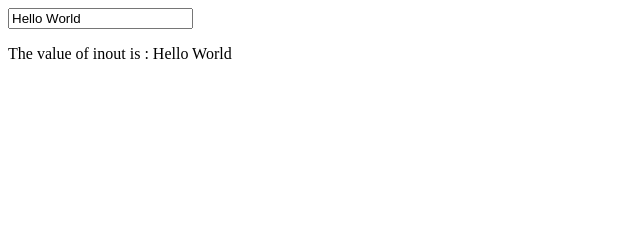
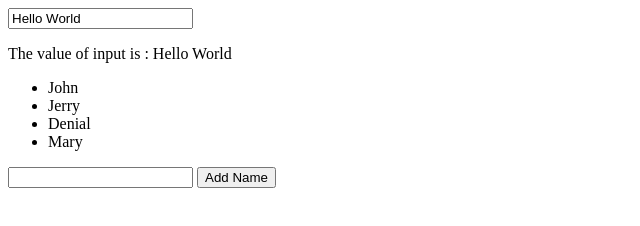
Before and after one commit to developer6969/vue-laracast, a plain HTML site: page vue-index.html in a window 1280 px wide. Shown: the whole page, without its empty margins (0-640 px from the left). Drawn offline with Linux system fonts and the light colour scheme.

Commit message:
Array List & click event

```diff
--- a/vue-index.html
+++ b/vue-index.html
@@ -9,27 +9,40 @@
 </head>
 
 <body>
-    <!-- Step 1 : Give main div an id of root -->
     <div id="root">
-        <!-- Step 4 : Bind the data model to input element -->
         <input type="text" id="input" v-model="message">
-        <!-- Step 5 : Bind it also to textview element -->
-        <p>The value of inout is : {{ message }}</p>
+        <p>The value of input is : {{ message }}</p>
+        <!-- Step 2 : Create an UL with LI init -->
+        <ul>
+            <!-- Step 3 : Use v-for to spray list array item -->
+            <li v-for="name in names" v-text="name">
+                <!-- Step 4 : Use extracted variable as required -->
+                <!-- Alternatively : <p>{{ name }}</p> -->
+            </li>
+        </ul>
+        <!-- Step 5 : Add input box with button -->
+        <input type="text" v-model="newName">
+        <!-- <button v-on:click="addNewName">Add Name</button> -->
+        <button @click="addNewName">Add Name</button>
     </div>
 
-    <!-- Script -->
     <script src="vue.js"></script>
     <script>
-        // Step 2 : Create a data set for current page
-        let data = {
-            message: "Hello World"
-        };
-
-        // Step 3 : Create a a new vue instanse and connect
-        // with root-div and data-set, defined in step 1 & 2.
         new Vue({
             el: '#root',
-            data: data
+            data: {
+                message: "Hello World",
+                // Step 1 : Create a list of items
+                names: ['John', 'Jerry', 'Denial', 'Mary'],
+                newName: "",
+            },
+            methods: {
+                // Step 6 : Add model-data to array and clear data
+                addNewName() {
+                    this.names.push(this.newName);
+                    this.newName = "";
+                }
+            },
         })
     </script>
 </body>
```
